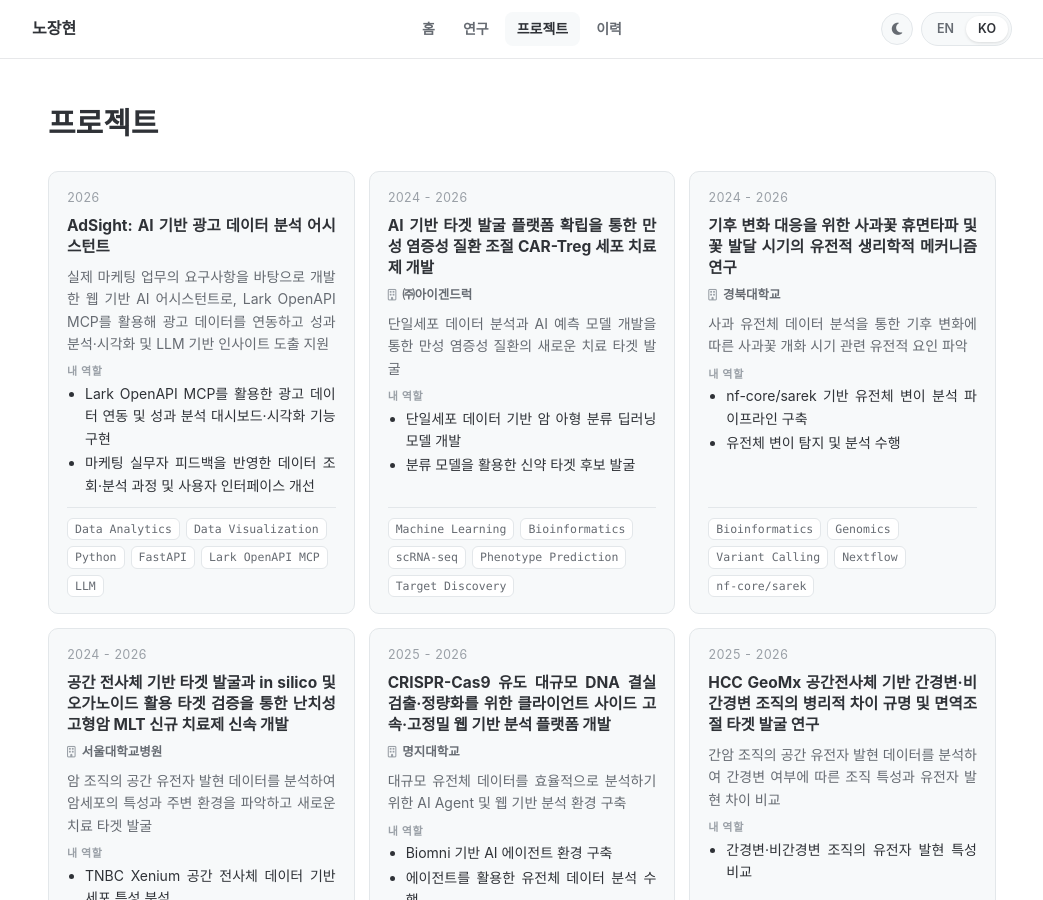
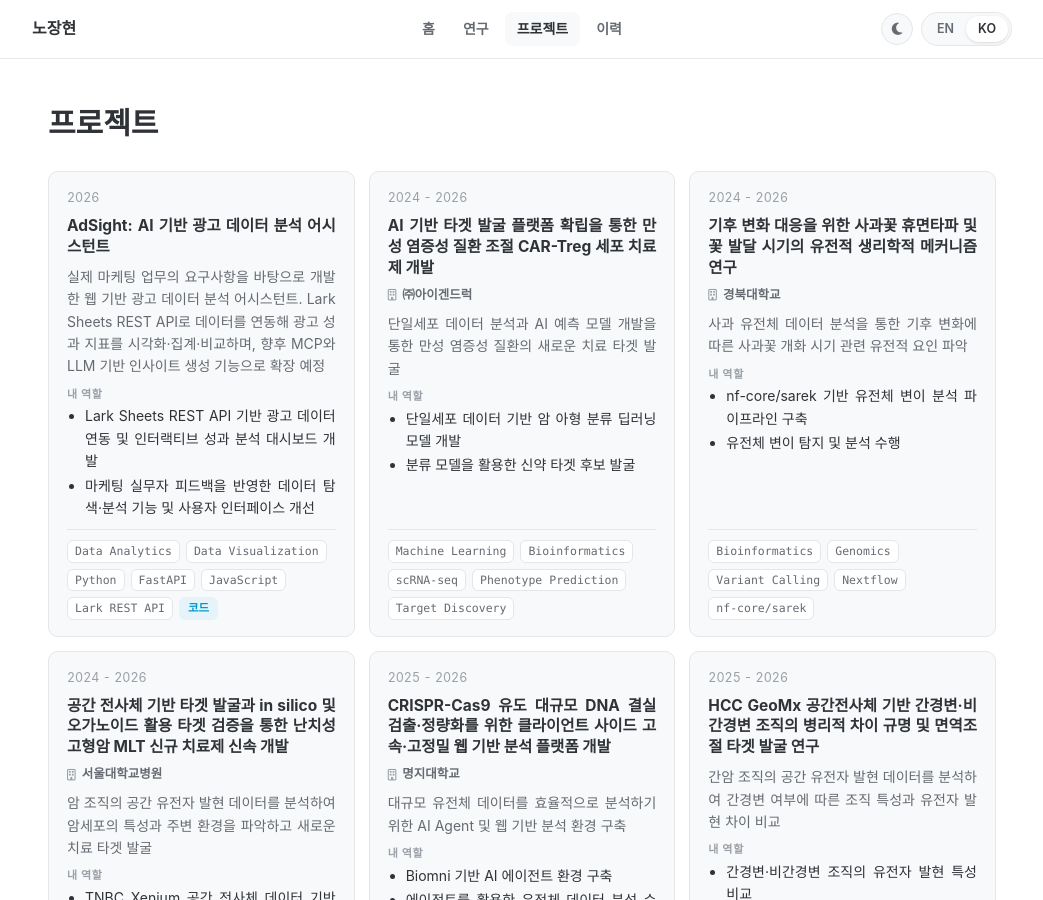
Before and after one commit to janghyunnoh/janghyunnoh.github.io, a Jekyll site: the page built from ko/projects/index.md, in a window 1280 px wide and 900 px high. Shown: the whole window, without its empty margins (118-1161 px from the left). Built offline with Jekyll 4.4.1, drawn with Linux system fonts in a browser that asks for light colours.

Commit message:
Update AdSight project description to reflect implemented features

```diff
--- a/_data/projects.yml
+++ b/_data/projects.yml
@@ -10,15 +10,17 @@
 - period: "2026"
   title: "AdSight: AI Assistant for Advertising Data Analysis"
   title_ko: "AdSight: AI 기반 광고 데이터 분석 어시스턴트"
-  summary: "A web-based AI assistant developed around practical marketing needs, integrating advertising data with Lark OpenAPI MCP to support performance analysis, visualization, and LLM-based insights."
-  summary_ko: "실제 마케팅 업무의 요구사항을 바탕으로 개발한 웹 기반 AI 어시스턴트로, Lark OpenAPI MCP를 활용해 광고 데이터를 연동하고 성과 분석·시각화 및 LLM 기반 인사이트 도출 지원"
+  summary: "A web-based advertising analytics assistant built for real-world marketing needs. It connects Lark Sheets data for performance visualization, aggregation, and comparison, with MCP and LLM-based insights planned."
+  summary_ko: "실제 마케팅 업무의 요구사항을 바탕으로 개발한 웹 기반 광고 데이터 분석 어시스턴트. Lark Sheets REST API로 데이터를 연동해 광고 성과 지표를 시각화·집계·비교하며, 향후 MCP와 LLM 기반 인사이트 생성 기능으로 확장 예정"
   role:
-    - "Integrated advertising data with Lark OpenAPI MCP and implemented performance analysis dashboards and visualization features"
-    - "Refined data retrieval, analysis workflows, and the user interface based on feedback from marketing practitioners"
+    - "Integrated advertising data through the Lark Sheets REST API and developed interactive performance dashboards"
+    - "Improved data exploration, analysis workflows, and the user interface based on marketing practitioners' feedback"
   role_ko:
-    - "Lark OpenAPI MCP를 활용한 광고 데이터 연동 및 성과 분석 대시보드·시각화 기능 구현"
-    - "마케팅 실무자 피드백을 반영한 데이터 조회·분석 과정 및 사용자 인터페이스 개선"
-  tags: [Data Analytics, Data Visualization, Python, FastAPI, Lark OpenAPI MCP, LLM]
+    - "Lark Sheets REST API 기반 광고 데이터 연동 및 인터랙티브 성과 분석 대시보드 개발"
+    - "마케팅 실무자 피드백을 반영한 데이터 탐색·분석 기능 및 사용자 인터페이스 개선"
+  tags: [Data Analytics, Data Visualization, Python, FastAPI, JavaScript, Lark REST API]
+  links:
+    code: "https://github.com/janghyunnoh/AdSight"
 
 - period: "2024 - 2026"
   title: "CAR-Treg cell therapy for chronic inflammatory disease through an AI-based target discovery platform"
```
